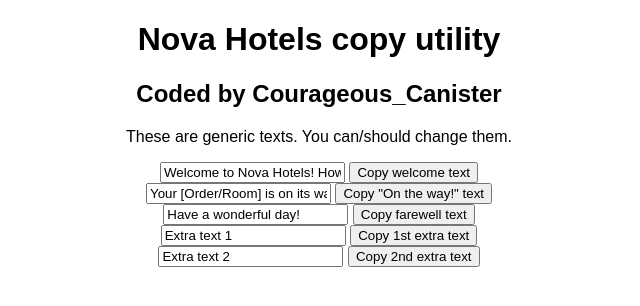
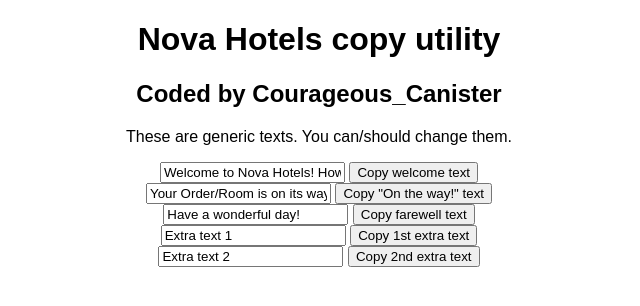
Before and after one commit to FranticCodeStudent1/CoastGrillCopyUtility, a plain HTML site: page index.html in a window 1280 px wide. Shown: the full height of the page, 321-961 px from the left. Drawn offline with Linux system fonts and the light colour scheme.

Commit message:
Update index.html

```diff
--- a/index.html
+++ b/index.html
@@ -13,7 +13,7 @@
     <button onclick="CopyText()">Copy welcome text</button>
   </div>
   <div>
-    <input type="text" value="Your [Order/Room] is on its way!" id="Progress">
+    <input type="text" value="Your Order/Room is on its way!" id="Progress">
     <button onclick="CopyProgress()">Copy "On the way!" text</button>
   </div>
   <div>
```
